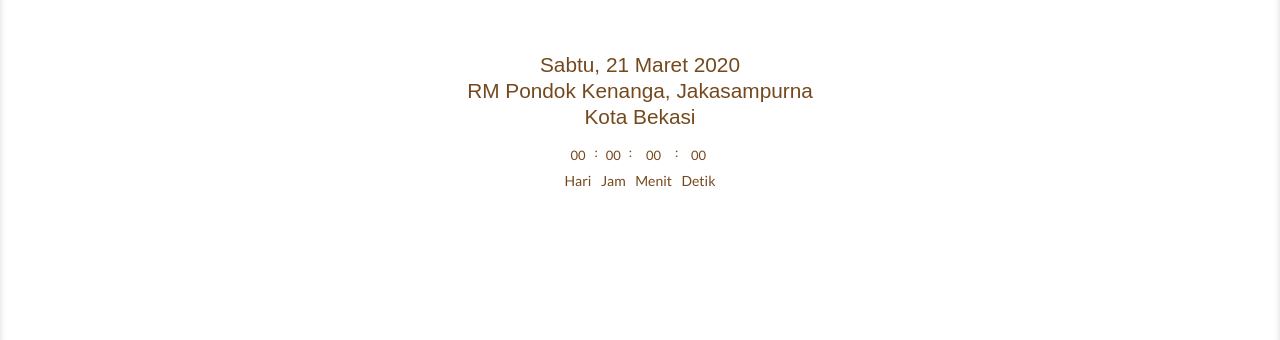
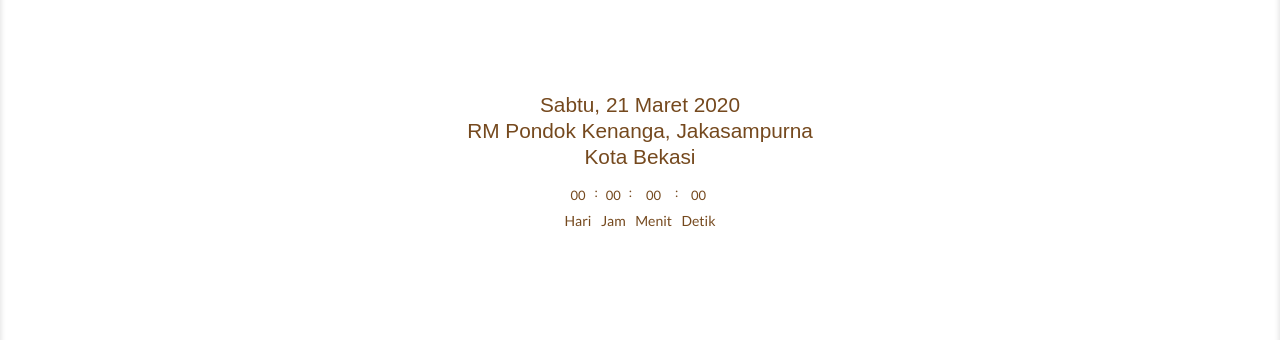
Before and after one commit to Asus00705/erdana_aridash, a plain HTML site: page index-with-animation.html in a window 1280 px wide. Shown: the part 460-800 px from the top of the page. Drawn offline with nearby package versions, Linux system fonts and the light colour scheme; a web font is replaced by a local one.

Commit message:
Update menikah.css

```diff
--- a/css/menikah.css
+++ b/css/menikah.css
@@ -154,7 +154,7 @@
 }
 
 .hero .tempatwaktu {
-  padding-top: 70px;
+  padding-top: 110px;
   font-size: 1.3rem;
 
 }
```
